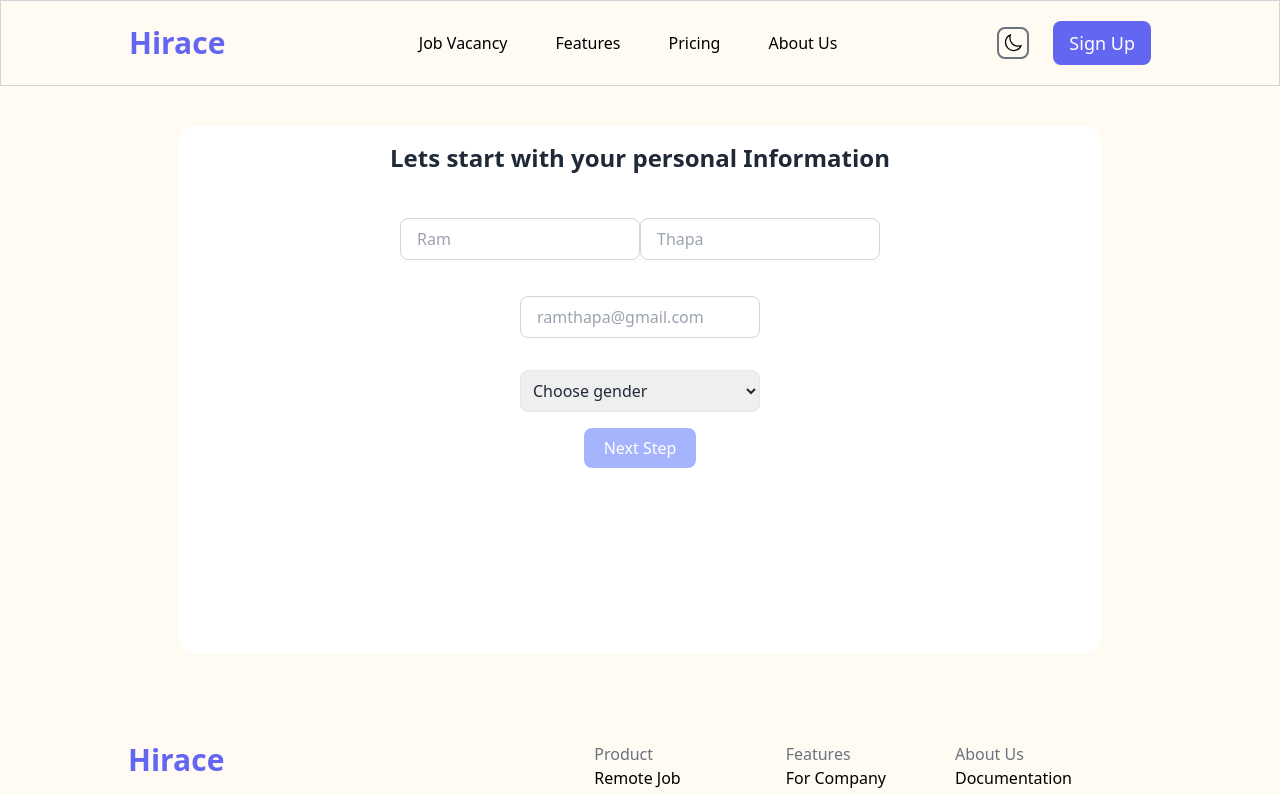
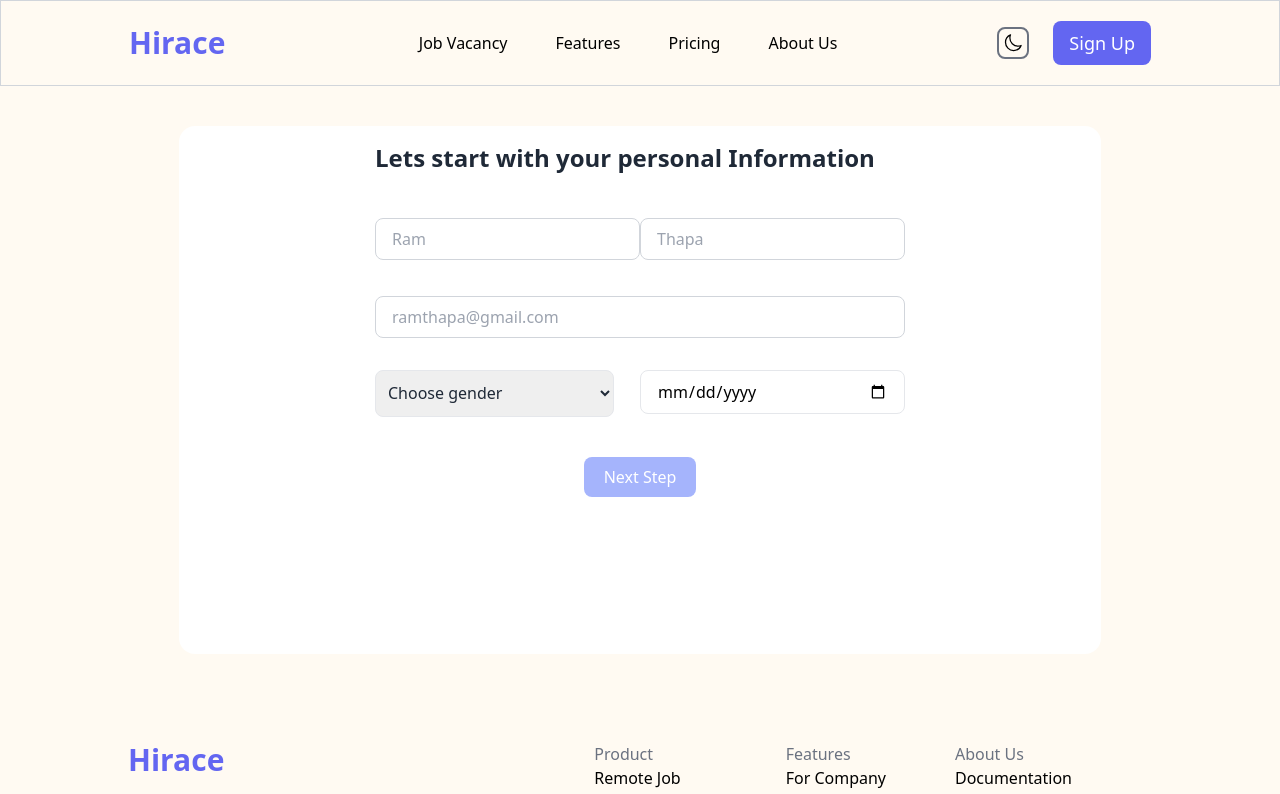
Before and after one commit to prakritip0/task-4, a React (Create React App) app: page /signup in a window 1280 px wide. Shown: the top 794 px of the page. Built offline with nearby package versions, Linux system fonts and the light colour scheme.

Commit message:
add date to the form and store value in string
issue: the date is stored as a string, cant change it to type Date

```diff
--- a/src/Main.tsx
+++ b/src/Main.tsx
@@ -34,7 +34,7 @@ function Main() {
       setIsDarkMode(false);
     }
   }, []);
-  console.log(isDarkMode);
+
 
   if (isDarkMode) {
     document.documentElement.classList.add('dark');
--- /dev/null
+++ b/src/components/form/Date.tsx
@@ -0,0 +1,19 @@
+import React from 'react'
+import Label from './Label'
+
+interface DateProps{
+  id:string;
+  value:string |null;
+  setValue:(value:string)=>void
+}
+
+const Date = ({id, value, setValue}:DateProps) => {
+  return (
+    <div className='flex flex-col w-[50%]'>
+      <Label htmlFor={id} labelName='Date of birth' />
+      <input type="date" value={JSON.stringify(value)} onChange={(e)=>setValue(e.target.value)}  className='py-2 px-4 rounded-lg border w-[100%]' />
+    </div>
+  )
+}
+
+export default Date
--- a/src/components/form/Input.tsx
+++ b/src/components/form/Input.tsx
@@ -2,6 +2,7 @@ import React from 'react';
 import Label from './Label';
 
 interface InputProps {
+  inputClassName?:string;
   className?: string;
   id: string;
   placeholder?: string;
@@ -21,12 +22,13 @@ const Input = ({
   type,
   value,
   setValue,
+  inputClassName
 }: InputProps) => {
   return (
-    <div className='flex flex-col items-start gap-1'>
+    <div className={`flex flex-col items-start gap-1 ${className}`}>
       {labelName && <Label htmlFor={id} labelName={labelName} />}
       <input
-        className={`w-[15rem] px-4 py-2 border border-gray-300 rounded-lg outline-none ${className}`}
+        className={`${inputClassName} px-4 py-2 border border-gray-300 rounded-lg outline-none`}
         value={value}
         type={type}
         id={id}
--- a/src/components/form/Select.tsx
+++ b/src/components/form/Select.tsx
@@ -6,16 +6,17 @@ interface SelectProps {
   setValue: (value: string) => void;
   options:{value:string, label:string}[]
   // labels:string[]|number[];
-  placeholder:string
+  placeholder:string;
+  id:string
 }
 
-const Select = ({ setValue, value, options,placeholder }: SelectProps) => {
+const Select = ({ setValue, value, options,placeholder, id }: SelectProps) => {
 
   return (
-    <>
-    <Label htmlFor='' />
+    <div className='flex flex-col w-[50%]'>
+    <Label htmlFor={id} labelName='Gender' />
     <select
-      className='w-[15rem] py-2 px-2 rounded-lg outline-none  text-gray-800 border'
+      className=' py-[0.65rem] px-2 w-[90%] rounded-lg outline-none  text-gray-800 border'
       name='gender'
       value={value}
       onChange={(e) => setValue(e.target.value)}
@@ -28,7 +29,7 @@ const Select = ({ setValue, value, options,placeholder }: SelectProps) => {
       )}
 
     </select>
-    </>
+    </ div>
   );
 };
 
--- a/src/components/form/SubmitButton.tsx
+++ b/src/components/form/SubmitButton.tsx
@@ -13,7 +13,7 @@ const SubmitButton = ({ disabled }: SubmitButtonProps) => {
       disabled={disabled}
       className={`${
         disabled ? 'bg-indigo-300 ' : 'bg-indigo-500'
-      } text-white px-4 py-2 w-[7rem] rounded-lg`}
+      } text-white px-4 py-2 w-[7rem] rounded-lg mt-6`}
     >
       Next Step
     </button>
--- a/src/components/signup/FirstStep.tsx
+++ b/src/components/signup/FirstStep.tsx
@@ -1,33 +1,40 @@
 import React, { useEffect, useState } from 'react';
 import Input from '../form/Input';
-import FormSubmit from '../form/SubmitButton';
+import SubmitButton from '../form/SubmitButton';
 import Select from '../form/Select';
+import Date from '../form/Date';
 
 const FirstStep = () => {
   const [firstName, setFirstName] = useState('');
   const [lastName, setLastName] = useState('');
   const [email, setEmail] = useState('');
   const [gender, setGender] = useState('');
+  const [dateOfBirth, setDateOfBirth]= useState<string|null>(null)
   const [formSubmitStatus, setFormSubmitStatus] = useState<boolean>(false);
   const [disabled, setDisabled] = useState<boolean>(true);
 
   useEffect(() => {
-    const isDisabled = !firstName || !lastName || !email || !gender;
+    const isDisabled = !firstName || !lastName || !email || !gender || !dateOfBirth;
     setDisabled(isDisabled);
-  }, [firstName, lastName, email, gender]);
+  }, [firstName, lastName, email, gender, dateOfBirth]);
 
   const submitForm = (e: React.FormEvent<HTMLFormElement>) => {
     e.preventDefault();
     setFormSubmitStatus(true);
   };
+// console.log(dateOfBirth);
 
   return (
     <div className='flex flex-col gap-6'>
       <h4 className='text-gray-800 text-2xl font-bold dark:text-white'>
         Lets start with your personal Information
       </h4>
-      <form action='/' className='flex flex-col gap-4 items-center' onSubmit={submitForm}>
-        <div className='name flex 2xl:gap-10'>
+      <form
+        action='/'
+        className='flex flex-col gap-4 items-center'
+        onSubmit={submitForm}
+      >
+        <div className='name flex flex-row justify-between w-[100%]'>
           <Input
             id='firstName'
             placeholder='Ram'
@@ -37,7 +44,6 @@ const FirstStep = () => {
             setValue={setFirstName}
           />
           <Input
-          className='w-[15rem] px-4 py-2 border border-gray-300 rounded-lg outline-none'
             id='lastName'
             placeholder='Thapa'
             labelName='Last Name'
@@ -54,16 +60,32 @@ const FirstStep = () => {
           type='email'
           value={email}
           setValue={setEmail}
+          inputClassName='w-[100%]'
         />
-        <Select  setValue={setGender} value={gender} options={[{value: 'Male', label:"I'm a male."}, {value: 'Female', label:"I'm a female."}, {value: 'Other', label:"I'm out of this world."}]} placeholder='Choose gender' />
-        <FormSubmit disabled={disabled} />
+        <div className='flex flex-row w-[100%]'>
+          <Select
+          id='gender'
+            setValue={setGender}
+            value={gender}
+            options={[
+              { value: 'Male', label: "I'm a male." },
+              { value: 'Female', label: "I'm a female." },
+              { value: 'Other', label: "I'm out of this world." },
+            ]}
+            placeholder='Choose gender'
+          />
+          <Date id='dateOfBirth' value={dateOfBirth} setValue={setDateOfBirth} />
+        </div>
+
+        <SubmitButton disabled={disabled} />
       </form>
       {formSubmitStatus && (
         <>
-          <h3 className='dark:text-white text-gray-800' >First Name: {firstName}</h3>
+          <h3 className='dark:text-white text-gray-800'>First Name: {firstName}</h3>
           <h3 className='dark:text-white text-gray-800'>Last Name: {lastName}</h3>
           <h4 className='dark:text-white text-gray-800'>Email: {email}</h4>
           <h4 className='dark:text-white text-gray-800'>Gender: {gender}</h4>
+          <h4 className='dark:text-white text-gray-800'>DOB: {dateOfBirth}</h4>
         </>
       )}
     </div>
```
Lines whose indentation alone changed are shown as unchanged.
